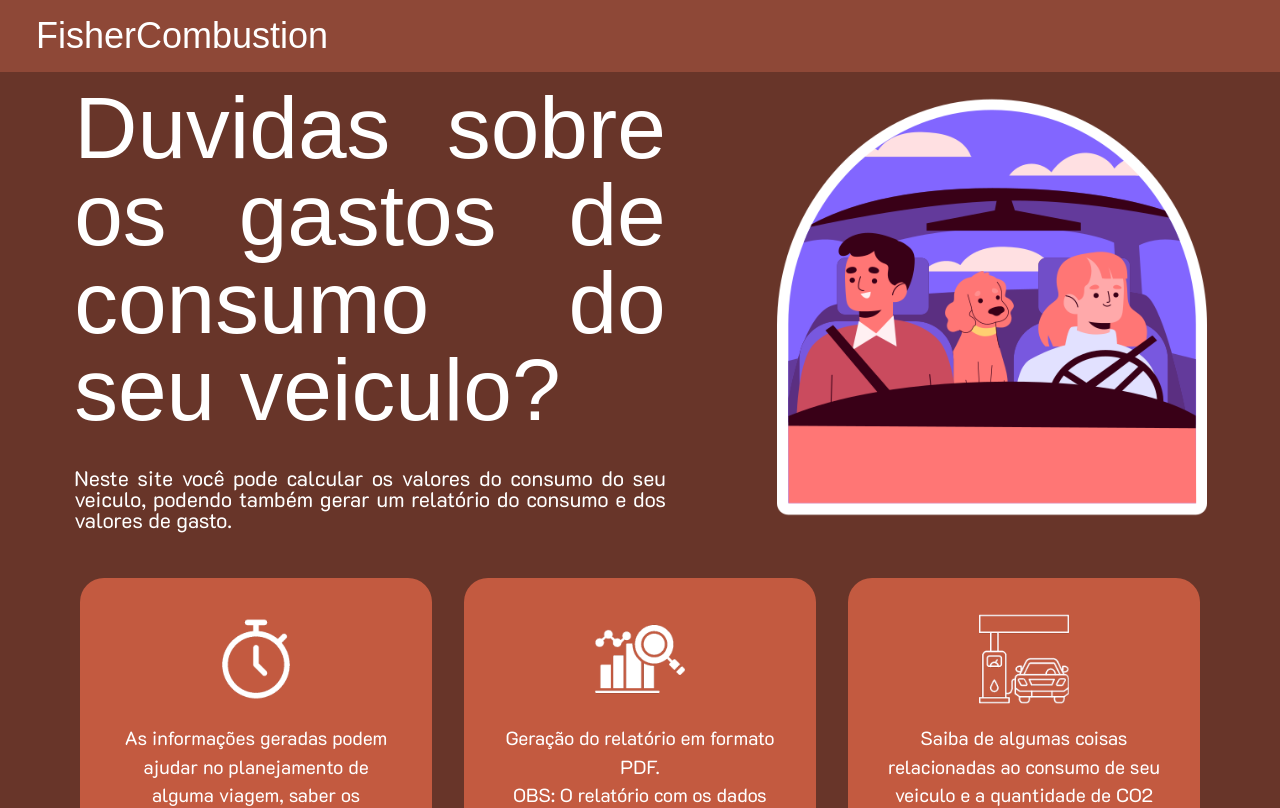
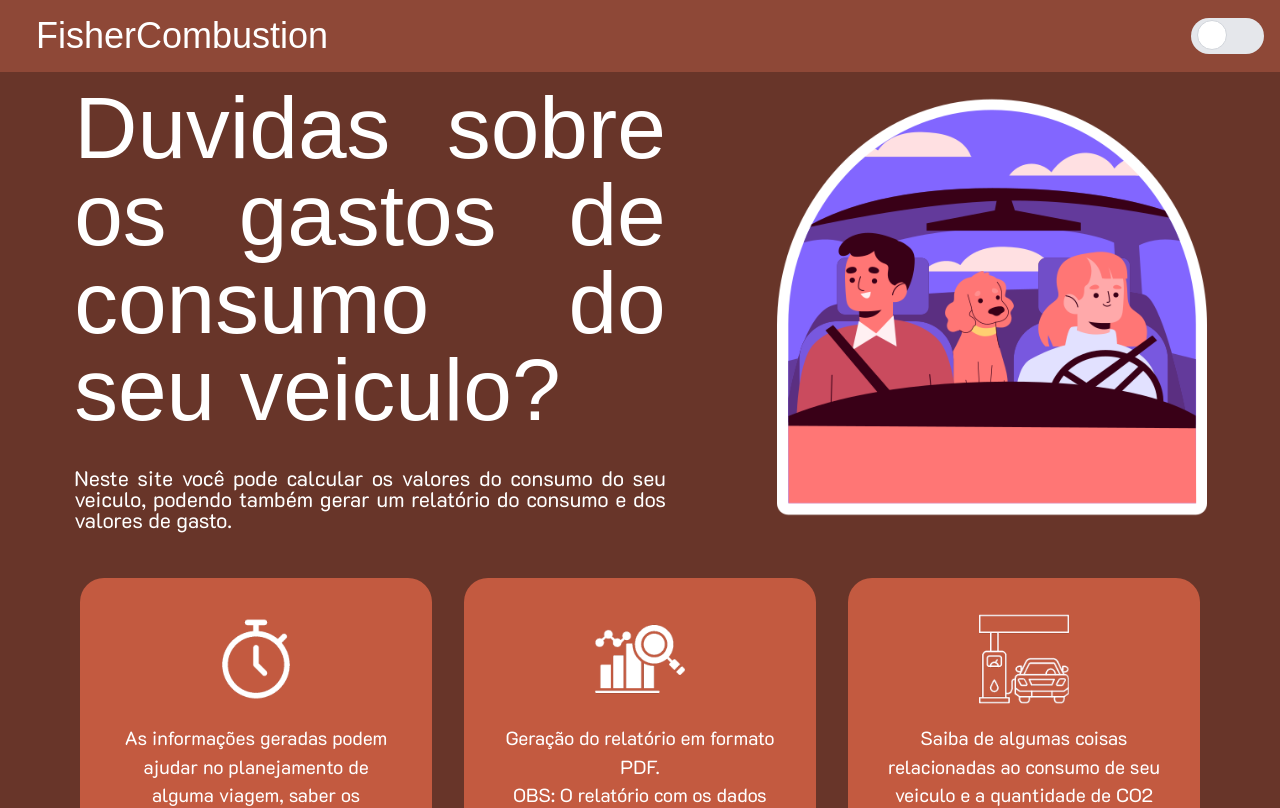
Before and after one commit to Guilherme-Ferreira-Tombini/Fisher-combustion, a Next.js app: page / in a window 1280 px wide. Shown: the top 808 px of the page. Built offline with nearby package versions, Linux system fonts and the light colour scheme; a web font is replaced by a local one.

Commit message:
style: added button to the header, in future adjustments

```diff
--- /dev/null
+++ b/src/app/components/ChangeColor.tsx
@@ -0,0 +1,10 @@
+"use client"
+export default function ChangeColor(){
+    return(
+        <label className="inline-flex items-center cursor-pointer">
+        <input type="checkbox" value="" className="sr-only peer"/>
+        <div className="relative w-[73px] h-9 bg-gray-200 peer-focus:outline-none peer-focus:ring-7 peer-focus:ring-[#683529] dark:peer-focus:ring-[#9c5342] rounded-full peer dark:bg-[#683529] peer-checked:after:translate-x-full rtl:peer-checked:after:right-0 peer-checked:after:border-white after:content-[''] after:absolute after:top-0.5 after:start-[6px]  after:bg-white after:border-gray-300 after:border after:rounded-full after:h-[30px] after:w-[30px] after:transition-all dark:border-[#9c5342] peer-checked:bg-[#683529]"></div>
+    </label>
+
+    )
+}
--- a/src/app/components/Header.tsx
+++ b/src/app/components/Header.tsx
@@ -1,9 +1,12 @@
+import ChangeColor from "./ChangeColor";
+
 export default function Header() {
   return (
-    <div className="bg-[#8E4837] w-[100%] p-4" id="container">
+    <div className="bg-[#8E4837] w-[100%] p-4 flex flex-row justify-between" id="container">
       <h1 className="text-4xl ml-5 ">
           FisherCombustion
       </h1>
+      <ChangeColor/>
     </div>
   );
 }
```
